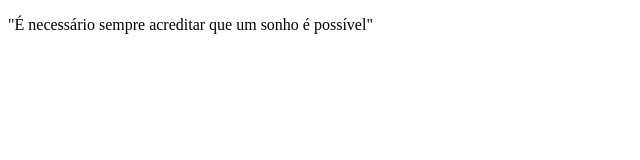
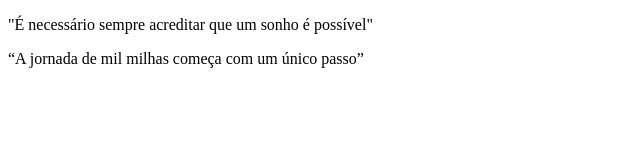
Before and after one commit to Cleiton-code/bootcamp-devjr, a plain HTML site: page index.html in a window 1280 px wide. Shown: the whole page, without its empty margins (0-640 px from the left). Drawn offline with Linux system fonts and the light colour scheme.

Commit message:
Frase motivacional 2

```diff
--- a/index.html
+++ b/index.html
@@ -7,5 +7,6 @@
   </head>
   <body>
     <p>"É necessário sempre acreditar que um sonho é possível"</p>
+    <p>“A jornada de mil milhas começa com um único passo”</p>
   </body>
 </html>
```
